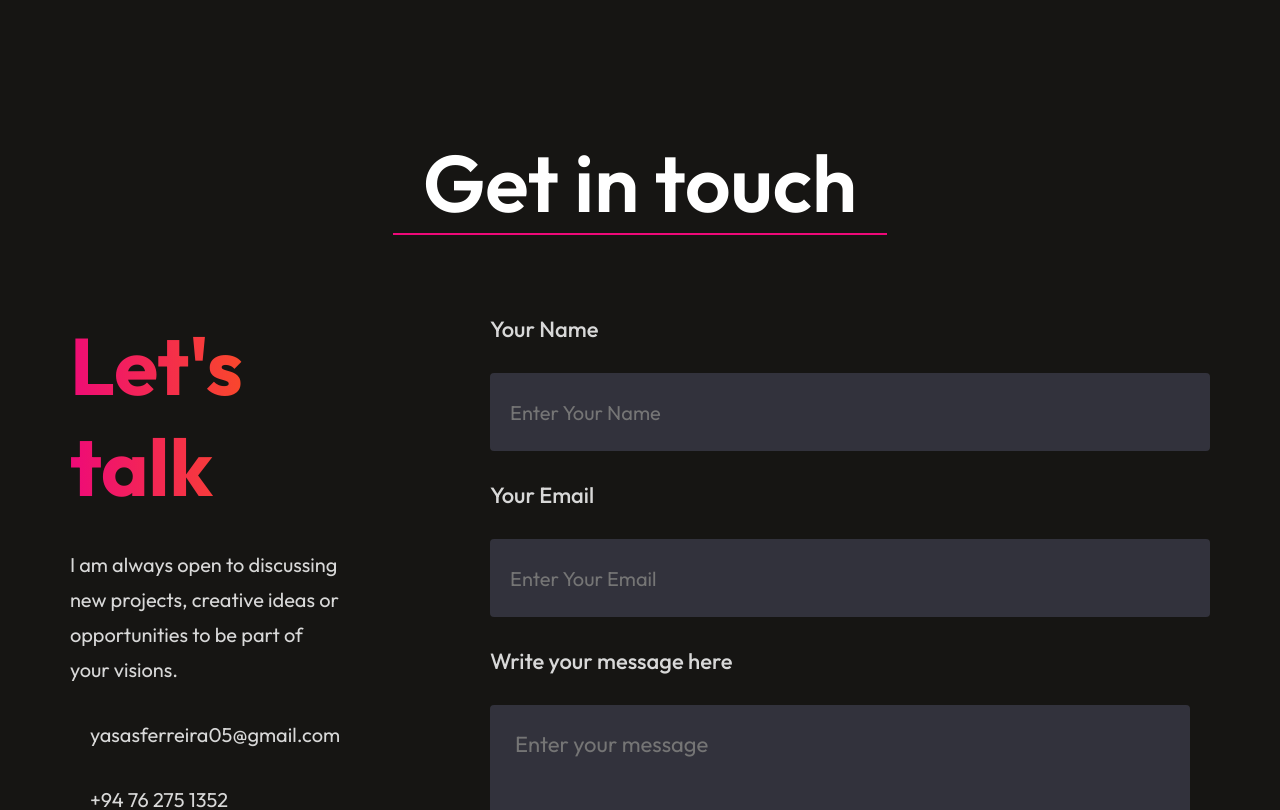
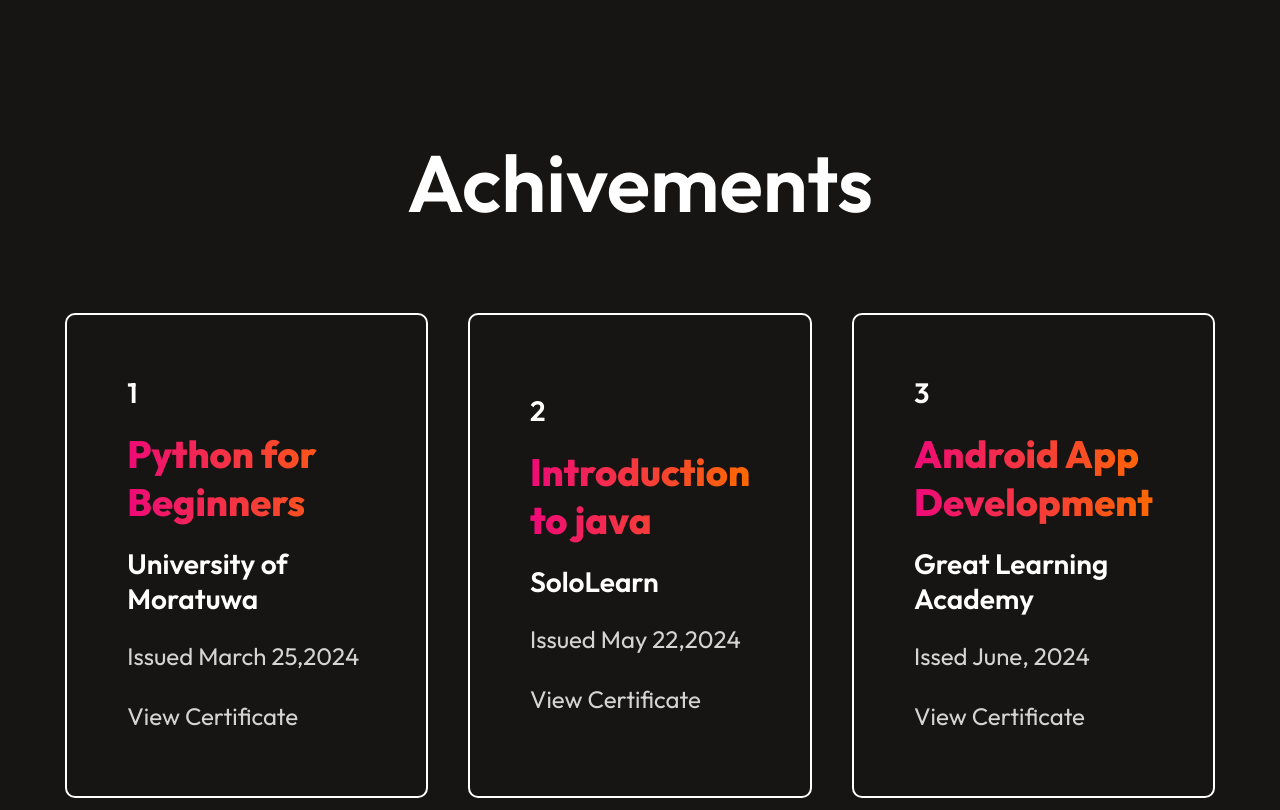
Before and after one commit to YasasFerreira/portfolio, a React (Vite) app: page / in a window 1280 px wide. Shown: the part 4400-5210 px from the top of the page. Built offline with nearby package versions, Linux system fonts and the light colour scheme.

Commit message:
updated achivements

```diff
--- a/src/App.jsx
+++ b/src/App.jsx
@@ -6,6 +6,7 @@
 import Contact from './Components/Contact/Contact'
 import Footer from './Components/Footer/Footer'
 import Education from './Components/Education/Education'
+import Achivements from './Components/Achievements/Achivements'
 
 const App = () => {
   return (
@@ -15,6 +16,7 @@
       <About/>
       <MyWork/>
       <Education/>
+      <Achivements/>
       <Contact/>
       <Footer/>
     </div>
--- a/src/Components/Achievements/Achivements.css
+++ b/src/Components/Achievements/Achivements.css
@@ -0,0 +1,57 @@
+.achivements{
+    display: flex;
+    flex-direction: column;
+    align-items: center;
+    justify-content: center;
+    gap: 80px;
+    margin: 80px 170px;
+}
+.achivements-title{
+    position: relative;
+}
+.achivements-title h1{
+    padding: 0px 30px;
+    font-size: 80px;
+    font-weight: 600;
+}
+.achivements-container{
+    display: grid;
+    grid-template-columns: 1fr 1fr 1fr;
+    gap:40px;
+    margin-bottom: 80px;
+}
+.achivements-format{
+    display: flex;
+    flex-direction: column;
+    justify-content: center;
+    gap: 20px;
+    padding: 60px ;
+    border-radius: 10px;
+    border: 2px solid white;
+    transition: 0.4s;
+    cursor: pointer;
+}
+.achivements-format h3{
+    font-size: 28px;
+    font-weight: 600;
+}
+.achivements-format h2{
+    font-size: 38px;
+    font-weight: 800;
+    background: linear-gradient(267deg,#FF6A00,#EE0979);
+    background-clip: text;
+    -webkit-background-clip: text;
+    -webkit-text-fill-color: transparent;
+}
+.achivements-format p{
+    color: #d4d4d4;
+    font-size: 24px;
+    line-height: 40px;
+    max-width: 300px;
+}
+.achivements-format:hover{
+    border: 2px solid #ff00ff;
+    background-image: linear-gradient(45deg,#3f0028,#582300);
+    transform: scale(1.05);
+    transition: 0.4s;
+}
--- a/src/Components/Achievements/Achivements.jsx
+++ b/src/Components/Achievements/Achivements.jsx
@@ -1,4 +1,6 @@
 import React from 'react'
+import achievements from '../../assets/achievements'
+import './Achivements.css'
 
 const Achivements = () => {
   return (
@@ -6,6 +8,24 @@
         <div className="achivements-title">
             <h1>Achivements</h1>
         </div>
+        <div className="achivements-container">
+            {
+                achievements.map((achievements,index)=>{
+                    return(
+                        <div className="achivements-format">
+                            <h3>{achievements.no}</h3>
+                            <h2>{achievements.course}</h2>
+                            <h3>{achievements.platform}</h3>
+                            <p>{achievements.year}</p>
+                            <div className="view-certificate">
+                                <p>View Certificate</p>
+                            </div>
+                        </div>
+                    )
+                })
+            }
+
+        </div>
 
     </div>
   )
--- a/src/assets/achievements.js
+++ b/src/assets/achievements.js
@@ -20,7 +20,7 @@
     },
     {
         no:4,
-        courser:"Introduction to Web Development",
+        course:"Introduction to Web Development",
         platform :"University of California,Davis offered through Coursera",
         year:"Issued june 27, 2024",
     }
```
